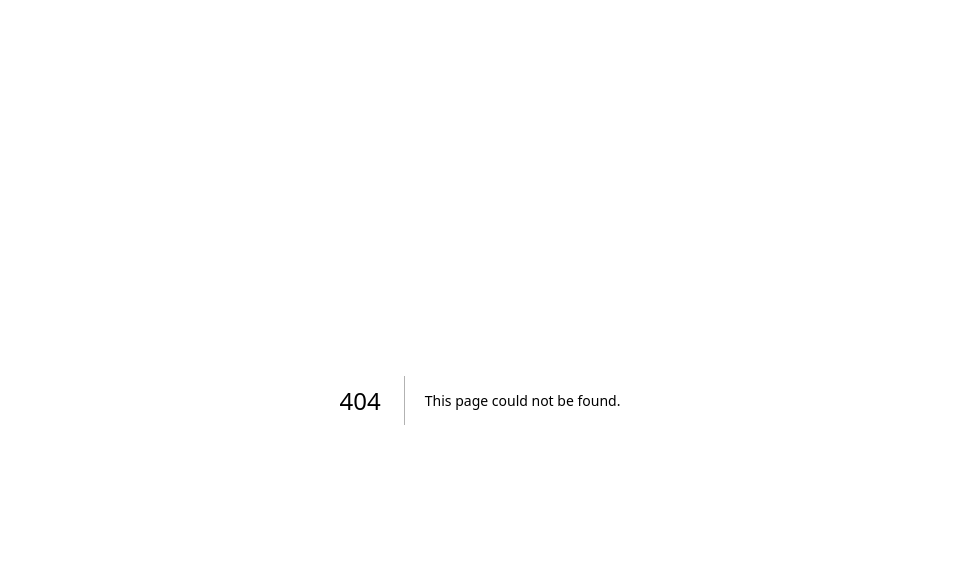
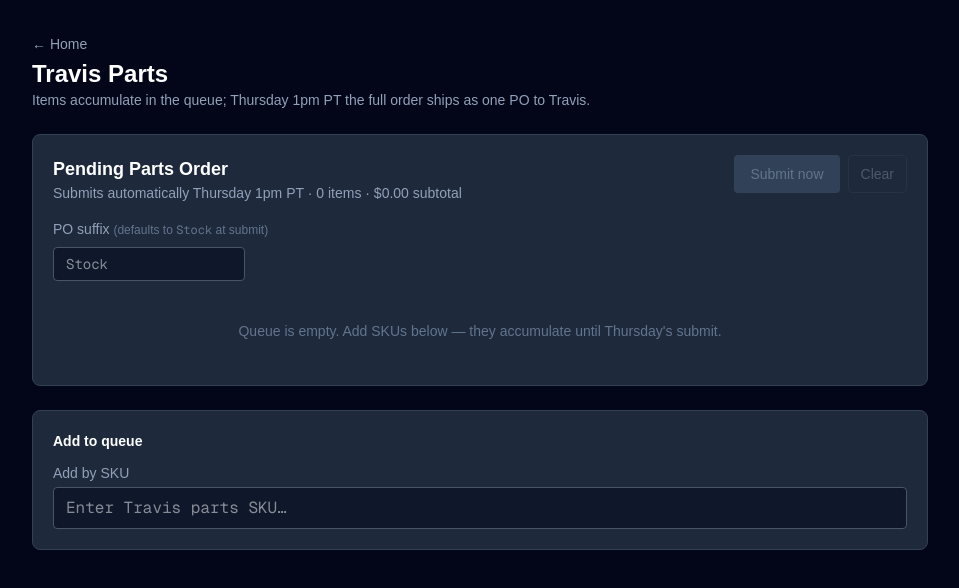
Before and after one commit to jeremyc831/vendor-orders, a Next.js app: page /travis/parts in a window 1280 px wide. Before the commit this address had no page. Shown: the top 588 px of the page, without its empty margins (160-1119 px from the left). Built offline with nearby package versions, Linux system fonts and the light colour scheme.

Commit message:
Add /travis/parts page

```diff
--- /dev/null
+++ b/src/app/travis/parts/page.tsx
@@ -0,0 +1,114 @@
+'use client';
+
+import { useEffect, useState } from 'react';
+import { useRouter } from 'next/navigation';
+import TravisSkuAutocomplete from '@/components/TravisSkuAutocomplete';
+import TravisPartsQueueCard from '@/components/TravisPartsQueueCard';
+import type { TravisPartsQueue, TravisProduct } from '@/types/travis';
+
+export default function TravisPartsPage() {
+  const router = useRouter();
+  const [queue, setQueue] = useState<TravisPartsQueue>({ lineItems: [], lastUpdated: '' });
+  const [loading, setLoading] = useState(true);
+  const [error, setError] = useState<string | null>(null);
+  const [justSubmittedId, setJustSubmittedId] = useState<string | null>(null);
+  const [addError, setAddError] = useState<string | null>(null);
+
+  useEffect(() => {
+    (async () => {
+      try {
+        const res = await fetch('/api/travis/parts-queue');
+        if (!res.ok) throw new Error(`HTTP ${res.status}`);
+        const data: { queue: TravisPartsQueue } = await res.json();
+        setQueue(data.queue);
+      } catch (err) {
+        setError(err instanceof Error ? err.message : 'Failed to load queue');
+      } finally {
+        setLoading(false);
+      }
+    })();
+  }, []);
+
+  async function handleAdd(product: TravisProduct, qty: number) {
+    setAddError(null);
+    try {
+      const res = await fetch('/api/travis/parts-queue', {
+        method: 'PATCH',
+        headers: { 'Content-Type': 'application/json' },
+        body: JSON.stringify({
+          action: 'add',
+          sku: product.sku,
+          name: product.name,
+          price: product.price,
+          qty,
+        }),
+      });
+      if (!res.ok) {
+        const payload = await res.json().catch(() => ({}));
+        throw new Error(payload.error || `HTTP ${res.status}`);
+      }
+      const data: { queue: TravisPartsQueue } = await res.json();
+      setQueue(data.queue);
+    } catch (err) {
+      setAddError(err instanceof Error ? err.message : 'Add failed');
+    }
+  }
+
+  return (
+    <div className="min-h-screen bg-slate-950 py-8 px-4">
+      <div className="max-w-4xl mx-auto space-y-6">
+        <header className="flex items-start justify-between">
+          <div>
+            <button
+              type="button"
+              onClick={() => router.push('/')}
+              className="text-sm text-slate-400 hover:text-white transition mb-1"
+            >
+              ← Home
+            </button>
+            <h1 className="text-2xl font-bold text-white">Travis Parts</h1>
+            <p className="text-sm text-slate-400">
+              Items accumulate in the queue; Thursday 1pm PT the full order ships as one PO to Travis.
+            </p>
+          </div>
+        </header>
+
+        {justSubmittedId && (
+          <div className="bg-green-500/10 border border-green-500/30 rounded-lg p-4 text-green-300">
+            <p className="font-medium">Order submitted.</p>
+            <p className="text-sm text-green-400/80">Order ID {justSubmittedId} — confirmation email on the way.</p>
+          </div>
+        )}
+
+        {loading ? (
+          <div className="bg-card rounded-lg border border-card-border p-8 text-center text-slate-400">
+            Loading queue…
+          </div>
+        ) : error ? (
+          <div className="bg-red-500/10 border border-red-500/30 rounded-lg p-4 text-red-300">
+            {error}
+          </div>
+        ) : (
+          <TravisPartsQueueCard
+            queue={queue}
+            onQueueChange={setQueue}
+            onSubmitted={id => {
+              setJustSubmittedId(id);
+              setQueue({ lineItems: [], lastUpdated: new Date().toISOString() });
+            }}
+          />
+        )}
+
+        <div className="bg-card rounded-lg border border-card-border p-5 space-y-3">
+          <h3 className="text-sm font-semibold text-white">Add to queue</h3>
+          <TravisSkuAutocomplete onAdd={handleAdd} placeholder="Enter Travis parts SKU…" />
+          {addError && (
+            <div className="text-sm text-red-400 bg-red-400/10 border border-red-400/30 rounded px-3 py-2">
+              {addError}
+            </div>
+          )}
+        </div>
+      </div>
+    </div>
+  );
+}
```
